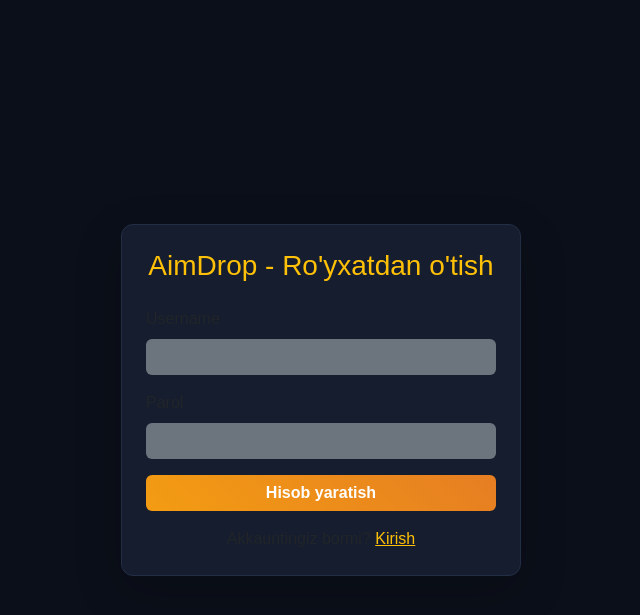
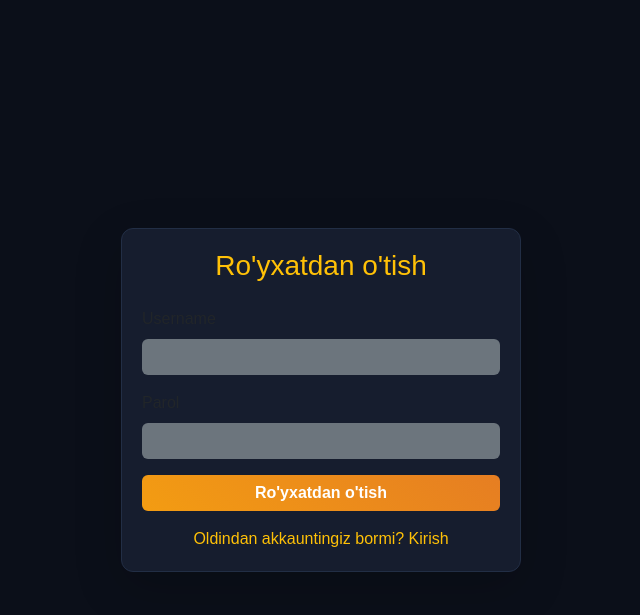
Before and after one commit to joxon-create/aim, a Flask app: page /register in a window 1280 px wide. Shown: the top 615 px of the page, without its empty margins (319-959 px from the left). Run offline with Flask 3, Linux system fonts and the light colour scheme; some libraries are stand-ins or nearby versions.

Commit message:
Refactor registration page layout and styles

```diff
--- a/templates/register.html
+++ b/templates/register.html
@@ -5,14 +5,18 @@
     <title>Ro'yxatdan o'tish - AimDrop</title>
     <link rel="stylesheet" href="https://cdnjs.cloudflare.com/ajax/libs/bootstrap/5.3.0/css/bootstrap.min.css">
     <style>
-        body { background-color: #0b0f19; color: #fff; font-family: sans-serif; height: 100vh; display: flex; align-items: center; justify-content: center; }
-        .card { background-color: #161d2e; border: 1px solid #222e45; border-radius: 12px; width: 100%; max-width: 400px; }
-        .btn-custom { background: linear-gradient(45deg, #f39c12, #e67e22); color: white; font-weight: bold; border: none; }
+        body { background-color: #0b0f19; color: #fff; font-family: sans-serif; display: flex; justify-content: center; align-items: center; height: 100vh; }
+        .card { background-color: #161d2e; border: 1px solid #222e45; border-radius: 12px; width: 100%; max-width: 400px; padding: 20px; }
+        .btn-custom { background: linear-gradient(45deg, #f39c12, #e67e22); color: white; font-weight: bold; width: 100%; border: none; }
+        .btn-custom:hover { background: linear-gradient(45deg, #e67e22, #d35400); color: white; }
     </style>
 </head>
 <body>
-    <div class="card p-4 shadow-lg">
-        <h3 class="text-center text-warning mb-4">AimDrop - Ro'yxatdan o'tish</h3>
+    <div class="card shadow-lg">
+        <h3 class="text-center text-warning mb-4">Ro'yxatdan o'tish</h3>
+        {% if error %}
+            <div class="alert alert-danger py-2">{{ error }}</div>
+        {% endif %}
         <form method="POST">
             <div class="mb-3">
                 <label class="form-label">Username</label>
@@ -22,8 +26,10 @@
                 <label class="form-label">Parol</label>
                 <input type="password" name="password" class="form-control bg-secondary text-white border-0" required>
             </div>
-            <button type="submit" class="btn btn-custom w-100 mb-3">Hisob yaratish</button>
-            <p class="text-center mb-0">Akkauntingiz bormi? <a href="/login" class="text-warning">Kirish</a></p>
+            <button type="submit" class="btn btn-custom mb-3">Ro'yxatdan o'tish</button>
+            <div class="text-center">
+                <a href="/login" class="text-warning text-decoration-none">Oldindan akkauntingiz bormi? Kirish</a>
+            </div>
         </form>
     </div>
 </body>
```
